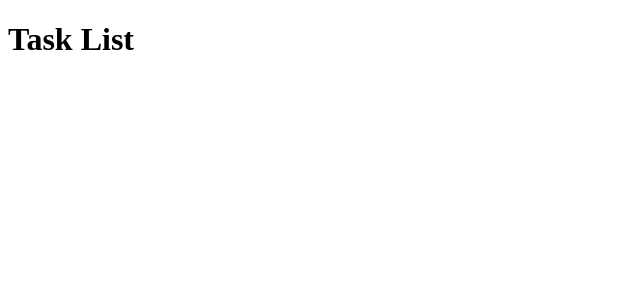
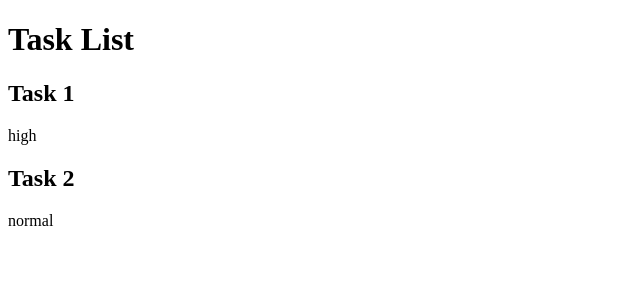
Before and after one commit to PoQuatre/react-tasklist, a React (Vite) app: page / in a window 1280 px wide. Shown: the top 300 px of the page, without its empty margins (0-640 px from the left). Built offline with nearby package versions, Linux system fonts and the light colour scheme.

Commit message:
feat: display existing tasks

```diff
--- a/src/components/task-list/TaskList.tsx
+++ b/src/components/task-list/TaskList.tsx
@@ -1,3 +1,20 @@
+import { useContext } from 'react';
+
+import { TasksContext } from 'App';
+
 export const TaskList = () => {
-  return <h1>Task List</h1>;
+  const [tasks, _setTasks] = useContext(TasksContext);
+
+  return (
+    <>
+      <h1>Task List</h1>
+
+      {tasks.map(({ id, title, priority }) => (
+        <div key={id}>
+          <h2>{title}</h2>
+          <p>{priority}</p>
+        </div>
+      ))}
+    </>
+  );
 };
```
